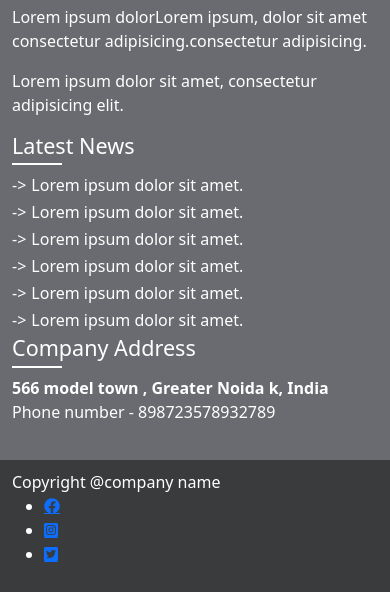
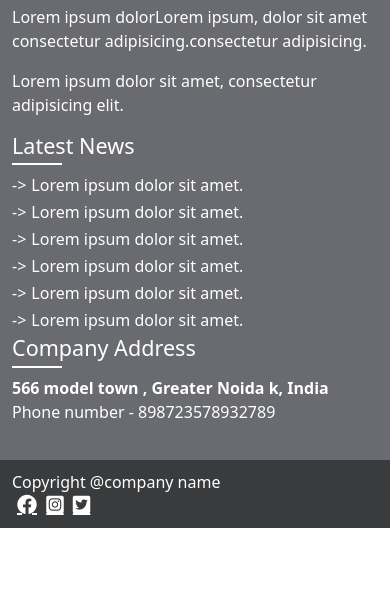
Before and after one commit to ucantbe-jagmeet/learning-bootstrap1, a plain HTML site: page By Yahoo Baba/bootstrapTemplate/index.html in a window 390 px wide. Shown: the part 1949-2541 px from the top of the page. After the commit the page ends 2477 px from the top, so only its background shows below. Drawn offline with nearby package versions, Linux system fonts and the light colour scheme.

Commit message:
responsive template

```diff
--- a/By Yahoo Baba/bootstrapTemplate/style.css
+++ b/By Yahoo Baba/bootstrapTemplate/style.css
@@ -149,3 +149,20 @@ a:hover {
     background-color:rgb(58, 59, 61) ;
     padding: 10px 0;
 }
+
+#social-icons{
+    list-style: none;
+    color: #fff;
+    margin: 0;
+    padding: 0;
+}
+
+#social-icons li{
+    display: inline-block;
+    padding-left: 5px;
+}
+
+#social-icons li a{
+    color: #fff;
+    font-size: 20px;
+}
```
